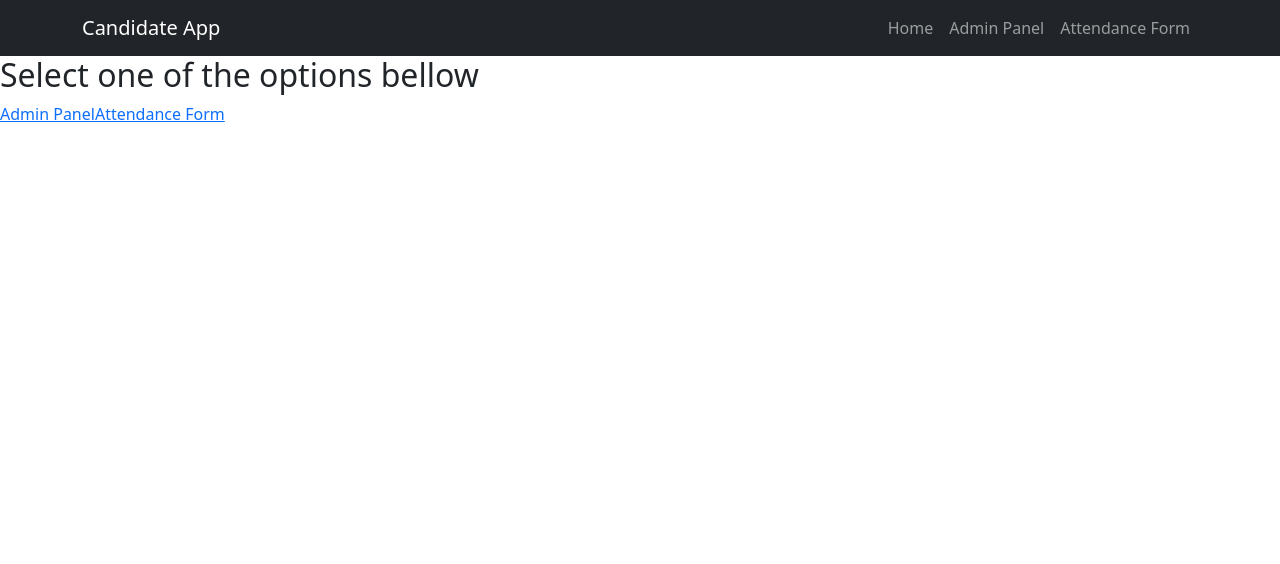
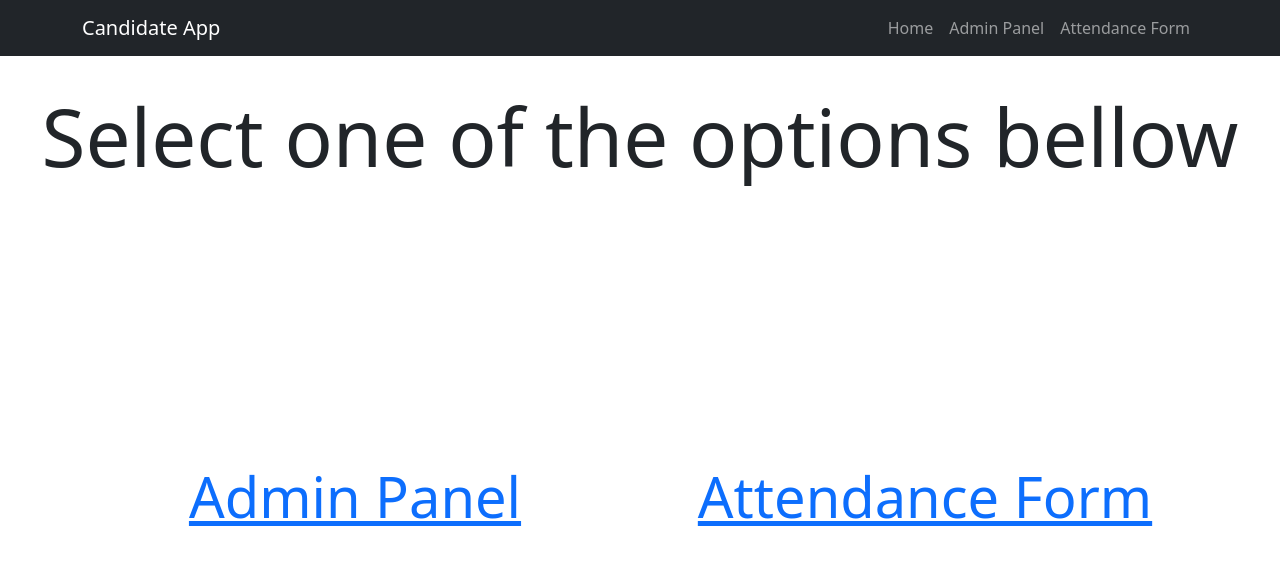
Before and after one commit to ajcastany/candidate1, a React (Create React App) app: page / in a window 1280 px wide. Shown: the top 564 px of the page. Built offline with nearby package versions, Linux system fonts and the light colour scheme.

Commit message:
ADD: pretify Homepage

```diff
--- a/src/App.css
+++ b/src/App.css
@@ -1,38 +1,11 @@
-.App {
-  text-align: center;
+.my-top-margin {
+    margin-top: 25%;
 }
 
-.App-logo {
-  height: 40vmin;
-  pointer-events: none;
+.display-1 {
+    margin-top:2.5%
 }
 
-@media (prefers-reduced-motion: no-preference) {
-  .App-logo {
-    animation: App-logo-spin infinite 20s linear;
-  }
+.debug {
+    border: 2px solid black;
 }
-
-.App-header {
-  background-color: #282c34;
-  min-height: 100vh;
-  display: flex;
-  flex-direction: column;
-  align-items: center;
-  justify-content: center;
-  font-size: calc(10px + 2vmin);
-  color: white;
-}
-
-.App-link {
-  color: #61dafb;
-}
-
-@keyframes App-logo-spin {
-  from {
-    transform: rotate(0deg);
-  }
-  to {
-    transform: rotate(360deg);
-  }
-}
--- a/src/Home/HomePage.tsx
+++ b/src/Home/HomePage.tsx
@@ -1,17 +1,26 @@
 import React from "react";
+import { Container, Row, Col } from "react-bootstrap";
 import { Link } from "react-router-dom";
 
 function HomePage() {
     return (
         <div>
-            <h2>Select one of the options bellow</h2>
-            <Link to='admin'>
-                Admin Panel
-            </Link>
-            <Link to='attendance'>
-                Attendance Form
-            </Link>
+            <h1 className="display-1 text-center">Select one of the options bellow</h1>
+            <Container>
+                <Row className="justify-content-md-center my-top-margin">
+                    <Col className='text-center'>
+                    <Link className='display-4' to='admin'>
+                        Admin Panel
+                    </Link>
+                    </Col>
 
+                    <Col className="text-center">
+                    <Link className='display-4' to='attendance'>
+                        Attendance Form
+                    </Link>
+                </Col>
+                </Row>
+            </Container>
         </div>
     );
 }
```
